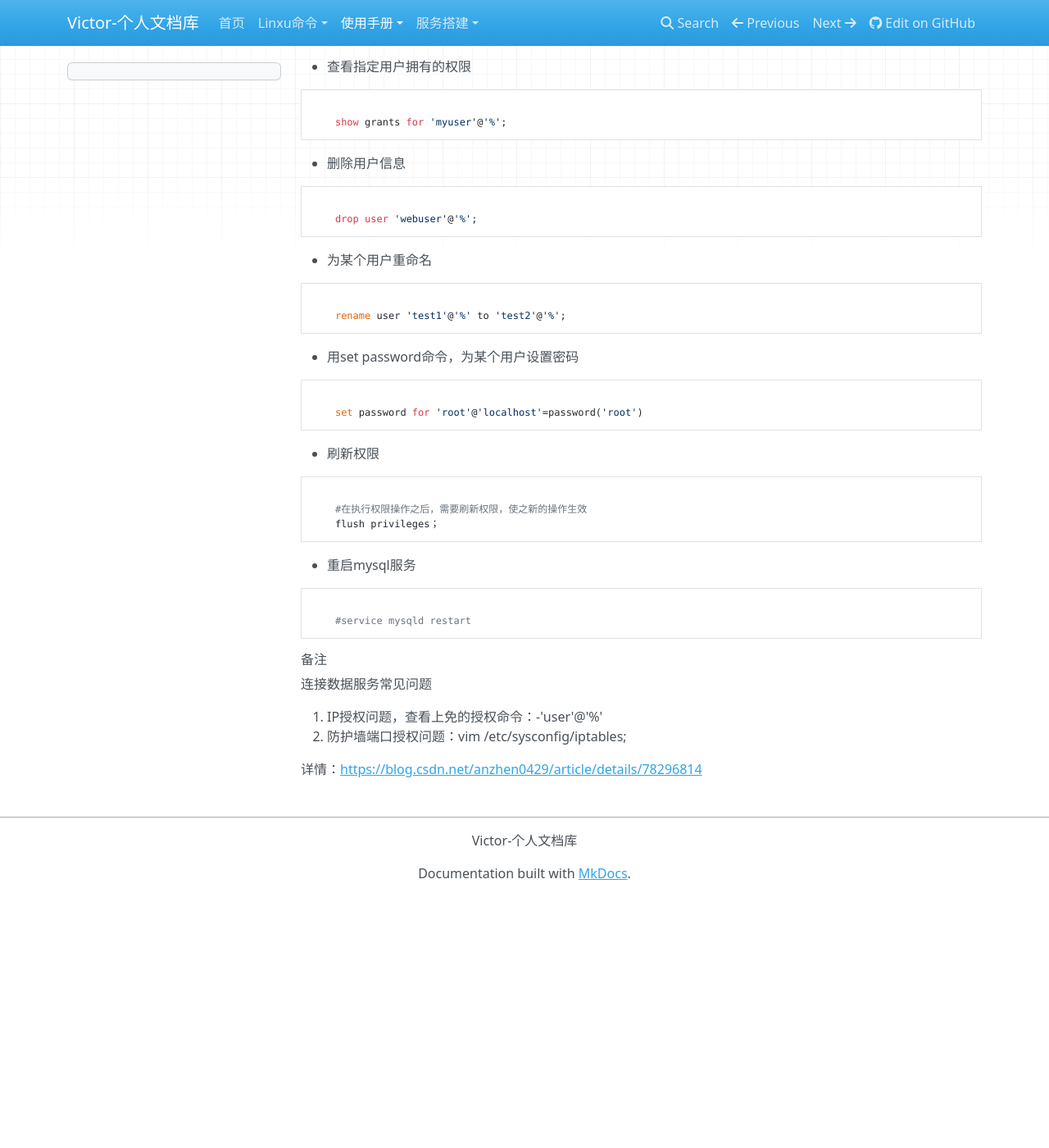
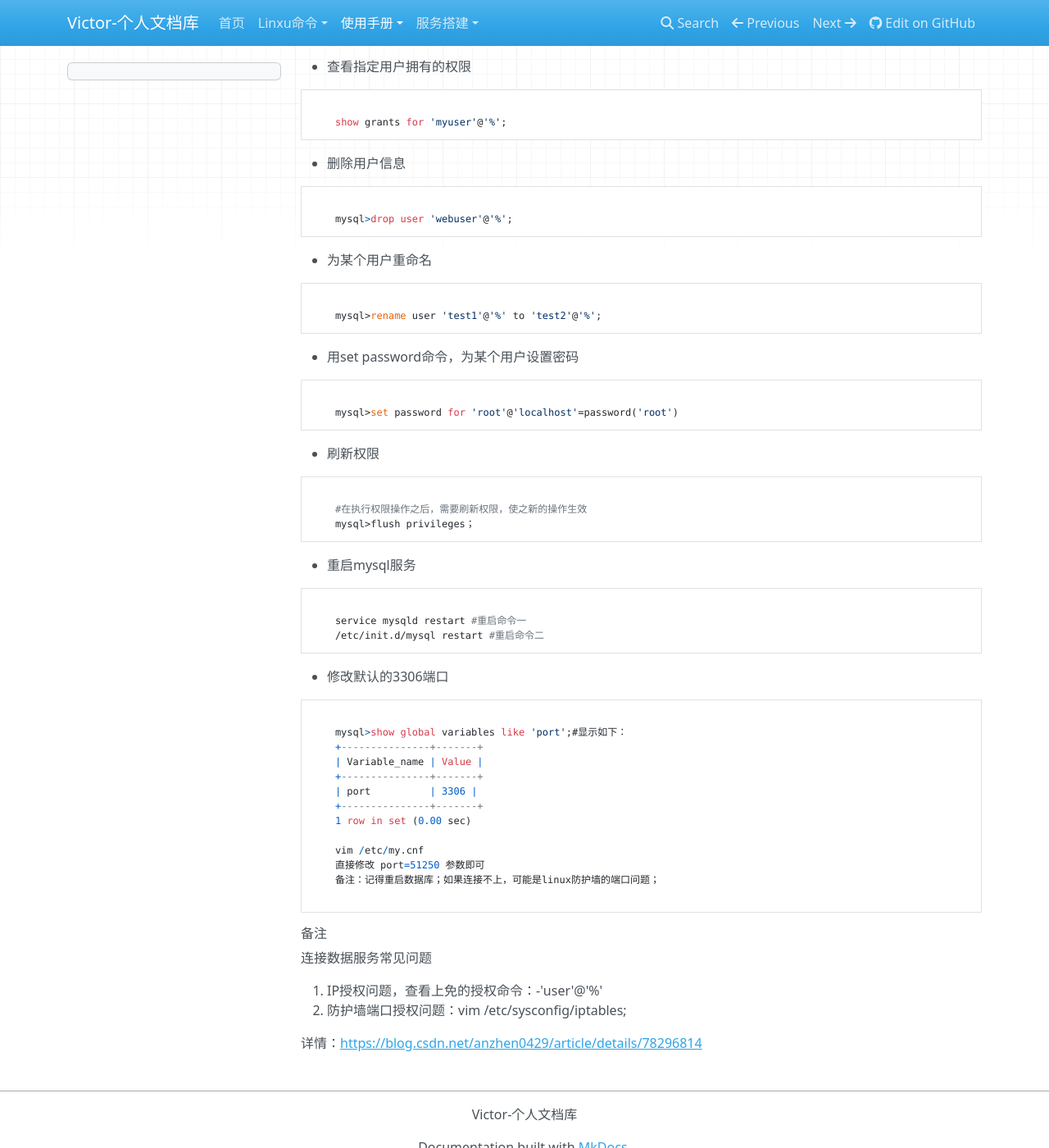
Before and after one commit to victor24680/victorDocs, an MkDocs documentation site: the page built from docs/使用手册/mysql-使用权限手册.md, in a window 1280 px wide and 1400 px high, scrolled down 645 px. Shown: the whole window at 82% size. Built offline with MkDocs 1.6.1, drawn with Linux system fonts in a browser that asks for light colours; nearby versions of some CDN libraries; before the commit the page ends 1738 px from its top, so only the background shows below that; some of the changed text lies outside the part shown.

Commit message:
mysql端口修改

````diff
--- a/docs/使用手册/mysql-使用权限手册.md
+++ b/docs/使用手册/mysql-使用权限手册.md
@@ -5,7 +5,7 @@
 ```
 
 	#允许用户myuser连接数据库，且有操作表的所有权限【all代表所有权限】
-	grant all privileges on *.* to 'myuser'@'%'identified by 'mypasswod' with grant option;
+	mysql>grant all privileges on *.* to 'myuser'@'%'identified by 'mypasswod' with grant option;
 	#with grant option 表示该用户可以将自己拥有的权限授权给别人；
 ```
 
@@ -13,13 +13,13 @@
 
 ```
 
-	show grants;
+	mysql>show grants;
 ```
 + 创建一个只用查询权限的用户
 
 ```
 
-	grant usage,select on *.* to 'myuser'@'%' identified by 'mypasswod' with grant option;
+	mysql>grant usage,select on *.* to 'myuser'@'%' identified by 'mypasswod' with grant option;
 
  	usage 表示无权限
  	*.* 第一个"*"表示数据库名，第二个表示-表名
@@ -31,7 +31,7 @@
 
 ```
 
-	revoke delete on *.* from 'myuser'@'%';
+	mysql>revoke delete on *.* from 'myuser'@'%';
 ```
 + 查看指定用户拥有的权限
 
@@ -43,21 +43,21 @@
 
 ```
 
-	drop user 'webuser'@'%';
+	mysql>drop user 'webuser'@'%';
 ```
 
 + 为某个用户重命名
 
 ```
 
-	rename user 'test1'@'%' to 'test2'@'%';
+	mysql>rename user 'test1'@'%' to 'test2'@'%';
 ```
 
 + 用set password命令，为某个用户设置密码
 
 ```
 
-	set password for 'root'@'localhost'=password('root')
+	mysql>set password for 'root'@'localhost'=password('root')
 ```
 
 + 刷新权限
@@ -65,14 +65,33 @@
 ```
 
 	#在执行权限操作之后，需要刷新权限，使之新的操作生效
-	flush privileges；
+	mysql>flush privileges；
 ```
 
 + 重启mysql服务
 
 ```
 
-	#service mysqld restart
+	service mysqld restart #重启命令一
+	/etc/init.d/mysql restart #重启命令二
+```
+
++ 修改默认的3306端口
+
+```
+
+	mysql>show global variables like 'port';#显示如下：
+	+---------------+-------+
+	| Variable_name | Value |
+	+---------------+-------+
+	| port          | 3306 |
+	+---------------+-------+
+	1 row in set (0.00 sec)
+
+	vim /etc/my.cnf
+	直接修改 port=51250 参数即可
+	备注：记得重启数据库；如果连接不上，可能是linux防护墙的端口问题；
+
 ```
 
 
````
